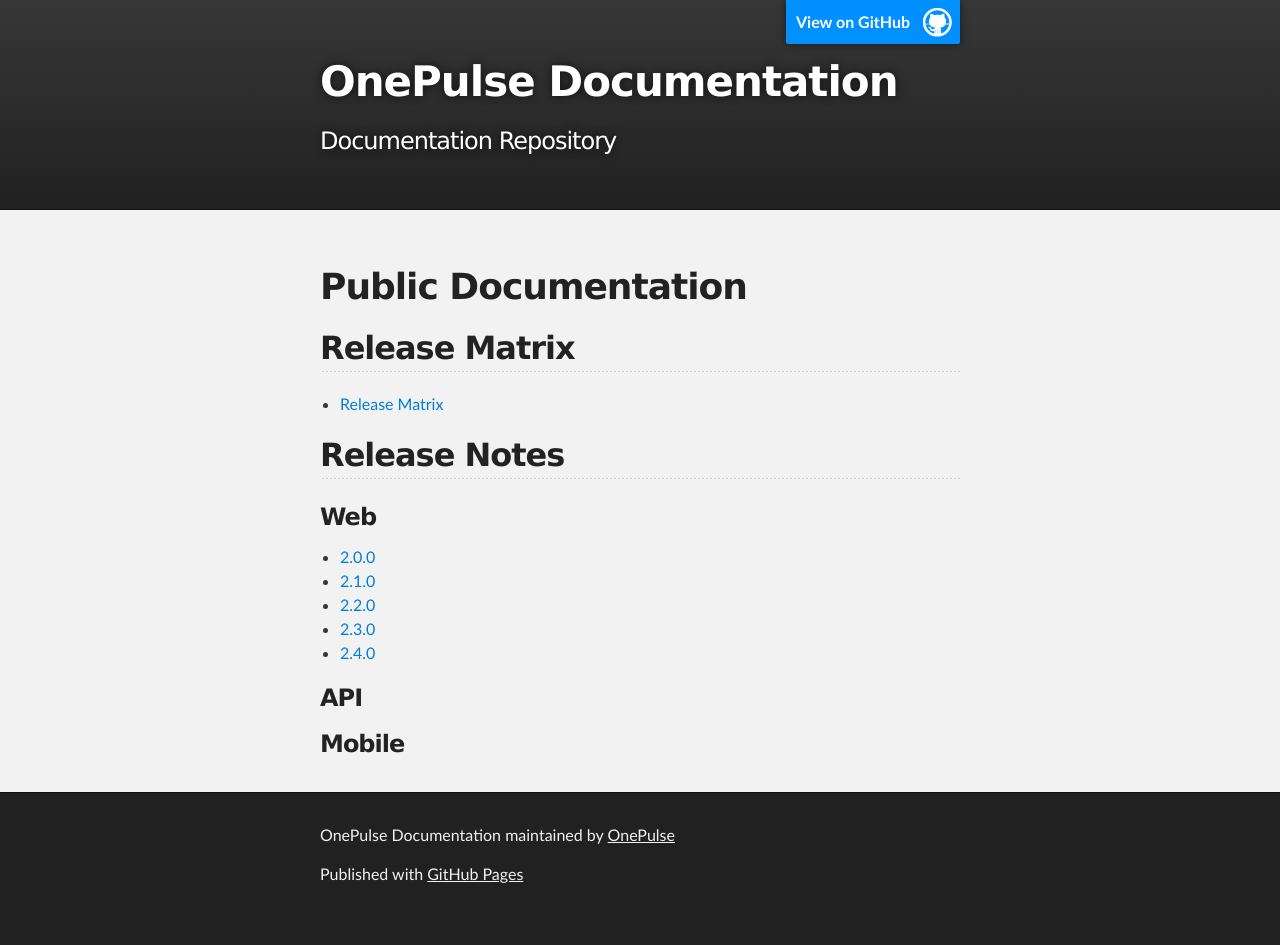
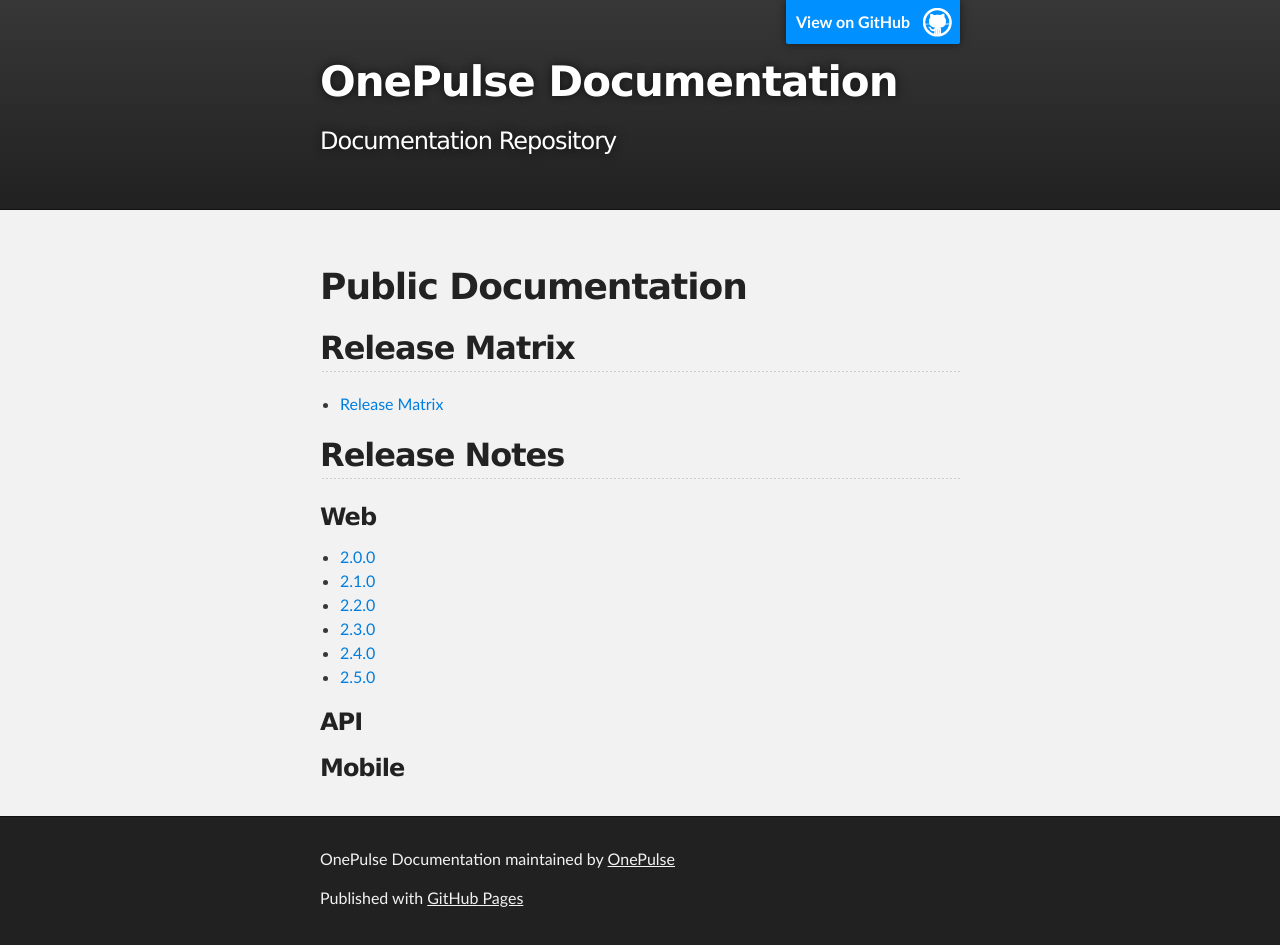
Before and after one commit to OnePulse/documentation, a Jekyll site: the page built from index.md, in a window 1280 px wide. Built offline with Jekyll 4.4.1, drawn with Linux system fonts in a browser that asks for light colours; our own code applies the rules of GitHub Pages for plain Markdown files; before the commit the page ends 921 px from its top, so only the background shows below that.

Commit message:
Added version to index

```diff
--- a/index.md
+++ b/index.md
@@ -17,6 +17,7 @@
 *   [2.2.0](public/release-notes/web/2.2.0)
 *   [2.3.0](public/release-notes/web/2.3.0)
 *   [2.4.0](public/release-notes/web/2.4.0)
+*   [2.5.0](public/release-notes/web/2.5.0)
 
 ### [](#header-3)API
 
```
